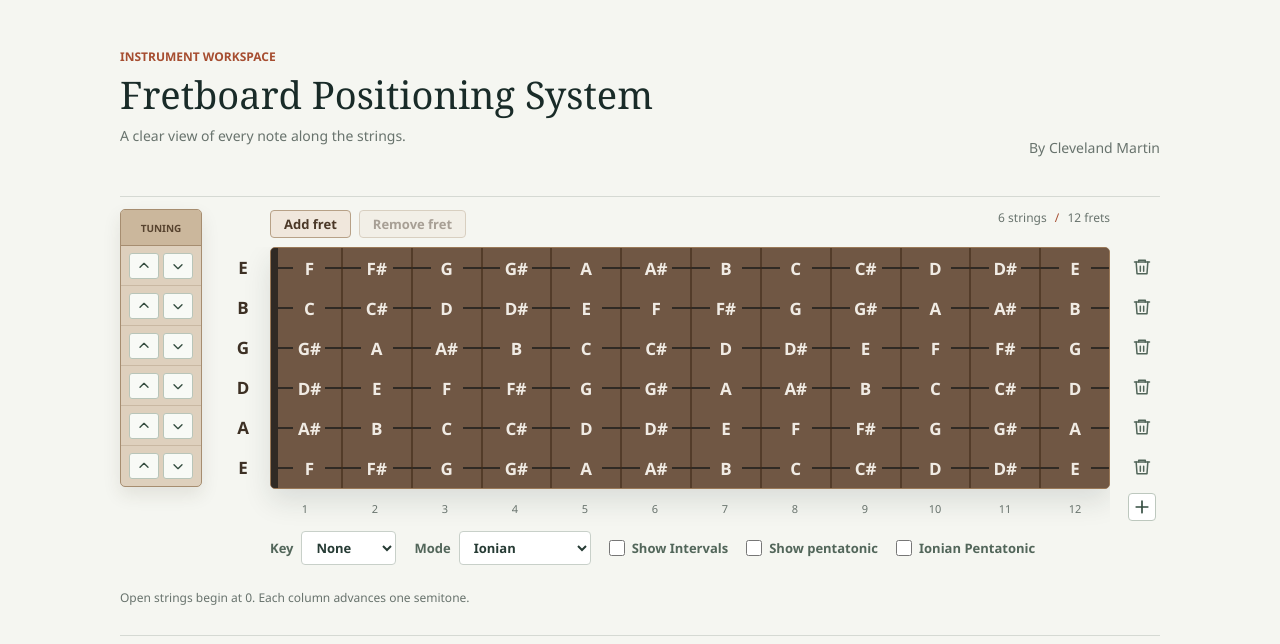
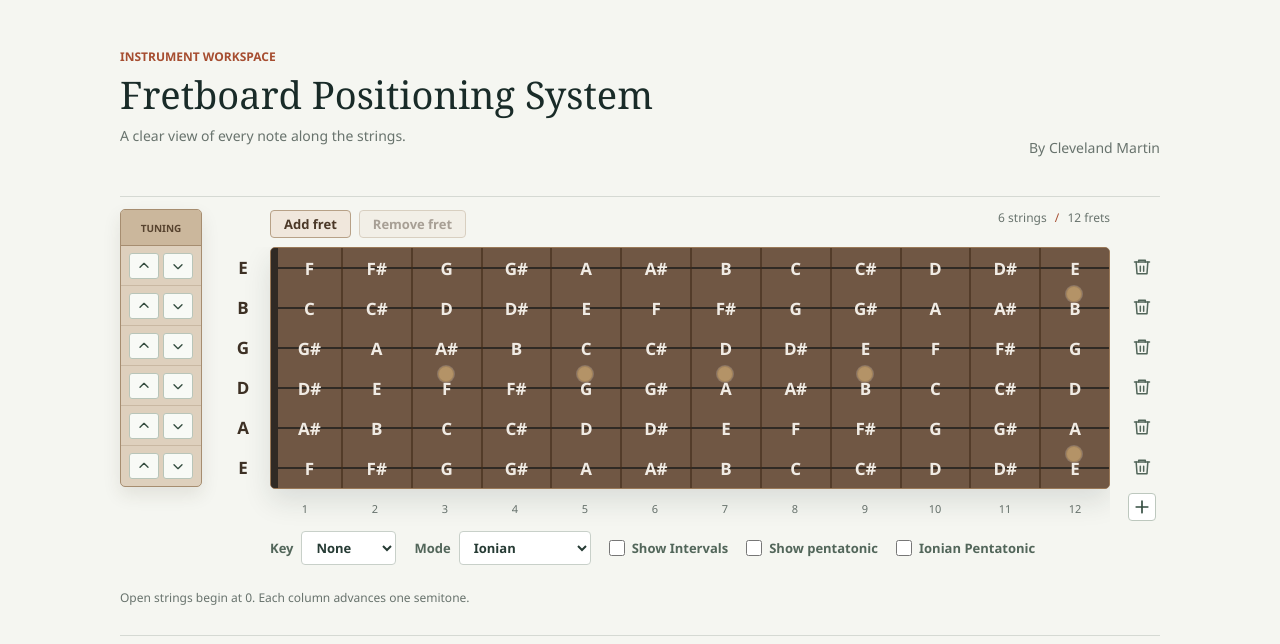
Before and after one commit to ClevelandMartin/FBPS, a React (Vite) app: page / in a window 1280 px wide. Shown: the top 644 px of the page. Built offline with nearby package versions, Linux system fonts and the light colour scheme.

Commit message:
Quality Changes

```diff
--- a/src/App.css
+++ b/src/App.css
@@ -274,6 +274,7 @@ button:disabled {
 	display: grid;
 	place-items: center;
 	min-width: 0;
+	overflow: visible;
 	border-bottom: 1px solid rgba(182, 167, 125, 0.34);
 	border-left: 2px solid rgba(62, 42, 24, 0.58);
 	color: #241a12;
@@ -287,6 +288,50 @@ button:disabled {
 	padding: 1px 3px;
 	background: var(--board-color);
 	text-align: center;
+}
+
+.fretboard-layout {
+	position: relative;
+	isolation: isolate;
+}
+
+.fretboard-marker-layer {
+	position: absolute;
+	inset: 0;
+	z-index: 1;
+	pointer-events: none;
+}
+
+.fretboard-marker-set {
+	position: absolute;
+	top: 50%;
+	display: flex;
+	align-items: center;
+	justify-content: center;
+	transform: translate(-50%, 18px);
+	z-index: 1;
+}
+
+.fretboard-marker-set--double {
+	gap: 16px;
+}
+
+.fretboard-marker {
+	width: 16px;
+	height: 16px;
+	border-radius: 50%;
+	background: #b49367;
+	box-shadow: inset 0 0 0 1px rgba(45, 28, 17, 0.12), 0 0 0 1px rgba(255, 255, 255, 0.18);
+	opacity: 1;
+}
+
+.note-position,
+.note-position span,
+.note-label,
+.note-label.key-note,
+.note-label.root-note {
+	position: relative;
+	z-index: 2;
 }
 
 .fret-labels {
--- a/src/App.jsx
+++ b/src/App.jsx
@@ -95,6 +95,20 @@ function App() {
     ...(showPentatonic ? pentatonicNotes : []),
     ...(showIonianPentatonic ? ionianPentatonicNotes : []),
   ]
+  const hasHighlightSelection = Boolean(selectedKey) || showIntervals || showPentatonic || showIonianPentatonic
+  const fretInlayMarkers = Array.from({ length: fretCount - 1 }, (_, index) => index + 1)
+    .flatMap(fretNumber => {
+      const normalized = fretNumber % 12
+      if (normalized === 3 || normalized === 5 || normalized === 7 || normalized === 9) {
+        return [{ fretNumber, stringPositions: [2] }]
+      }
+
+      if (normalized === 0) {
+        return [{ fretNumber, stringPositions: [0, 4] }]
+      }
+
+      return []
+    })
   const getNote = pitch => notes[(pitch % notes.length + notes.length) % notes.length]
 
   return (
@@ -156,7 +170,9 @@ function App() {
                       opacity: outlinedPentatonicNotes.length
                         ? isPentatonicNote ? 1 : 0.35
                         : selectedKey && !isKeyNote ? 0.35 : 1,
-                      backgroundColor: isRootNote ? '#aebca8' : isKeyNote ? showIntervals ? keyNoteColors[note] : '#9dbbc8' : 'transparent',
+                      backgroundColor: !selectedKey && !showIntervals && !showPentatonic && !showIonianPentatonic
+                        ? 'transparent'
+                        : isRootNote ? '#aebca8' : isKeyNote ? showIntervals ? keyNoteColors[note] : '#9dbbc8' : 'transparent',
                       color: isRootNote ? '#263b34' : isKeyNote ? '#20343c' : selectedKey ? '#95836e' : '#3d3024',
                     }}
                     className={`note-label${isKeyNote ? ' key-note' : ''}${isRootNote ? ' root-note' : ''}`}
@@ -169,6 +185,24 @@ function App() {
             </div>
             <div className="fretboard-column">
               <div className="fretboard-layout">
+                <div className="fretboard-marker-layer" aria-hidden="true">
+                  {fretInlayMarkers.flatMap(({ fretNumber, stringPositions }) => {
+                    const color = showIntervals && selectedKey ? '#d1b68b' : '#b49367'
+
+                    return stringPositions.map(stringIndex => (
+                      <div
+                        key={`${fretNumber}-${stringIndex}`}
+                        className={`fretboard-marker-set${stringPositions.length > 1 ? ' fretboard-marker-set--double' : ''}`}
+                        style={{
+                          left: `${((fretNumber - 0.5) / (fretCount - 1)) * 100}%`,
+                          top: `${((stringIndex + 0.5) / guitarStrings.length) * 100}%`,
+                        }}
+                      >
+                        <span className="fretboard-marker" style={{ backgroundColor: color }} />
+                      </div>
+                    ))
+                  })}
+                </div>
                 {displayedStrings.map(guitarString => (
                   <String
                     key={guitarString.id}
@@ -180,6 +214,7 @@ function App() {
                     showIntervals={showIntervals}
                     pentatonicNotes={outlinedPentatonicNotes}
                     rootNote={selectedKey}
+                    hasHighlightSelection={hasHighlightSelection}
                     getNote={getNote}
                   />
                 ))}
--- a/src/String.tsx
+++ b/src/String.tsx
@@ -9,10 +9,11 @@ interface StringProps {
   showIntervals: boolean;
   pentatonicNotes: string[];
   rootNote: string;
+  hasHighlightSelection: boolean;
   getNote: (pitch: number) => string;
 }
 
-function String({ stringId, nutPitch, fretCount, keyNotes, keyNoteColors, showIntervals, pentatonicNotes, rootNote, getNote }: StringProps) {
+function String({ stringId, nutPitch, fretCount, keyNotes, keyNoteColors, showIntervals, pentatonicNotes, rootNote, hasHighlightSelection, getNote }: StringProps) {
   const pitches = Array.from({ length: fretCount - 1 }, (_, index) => nutPitch + index + 1);
 
   return (
@@ -31,7 +32,9 @@ function String({ stringId, nutPitch, fretCount, keyNotes, keyNoteColors, showIn
               opacity: pentatonicNotes.length
                 ? isPentatonicNote ? 1 : 0.35
                 : keyNotes.length && !isKeyNote ? 0.35 : 1,
-              backgroundColor: isRootNote ? '#aebca8' : isKeyNote ? showIntervals ? keyNoteColors[note] : '#9dbbc8' : '#705744',
+              backgroundColor: !hasHighlightSelection
+                ? 'transparent'
+                : isRootNote ? '#aebca8' : isKeyNote ? showIntervals ? keyNoteColors[note] : '#9dbbc8' : '#705744',
               color: isRootNote ? '#263b34' : isKeyNote ? '#20343c' : keyNotes.length ? '#b1a99f' : '#f0ebe4',
             }}
             className={`note-label${isKeyNote ? ' key-note' : ''}${isRootNote ? ' root-note' : ''}`}
```
